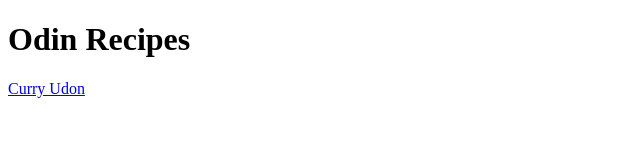
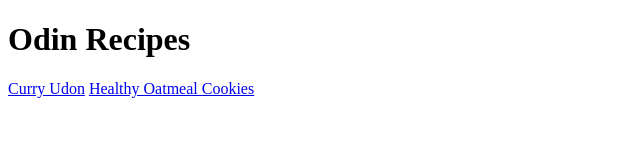
Before and after one commit to Info-Psyche/odin-recipes, a plain HTML site: page index.html in a window 1280 px wide. Shown: the whole page, without its empty margins (0-640 px from the left). Drawn offline with Linux system fonts and the light colour scheme.

Commit message:
Link cookie recipe in index.html to cookie.html

```diff
--- a/index.html
+++ b/index.html
@@ -7,6 +7,6 @@
     <body>
         <h1>Odin Recipes</h1>
         <a href="recipes/curry.html">Curry Udon</a>
-
+        <a href="recipes/cookie.html">Healthy Oatmeal Cookies</a>
     </body>
 </html>
```
